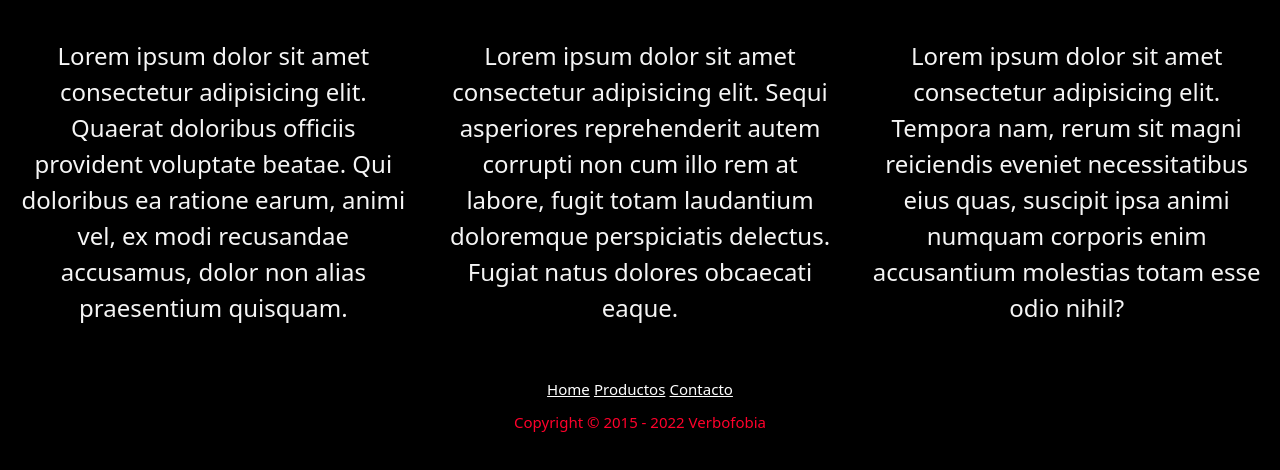
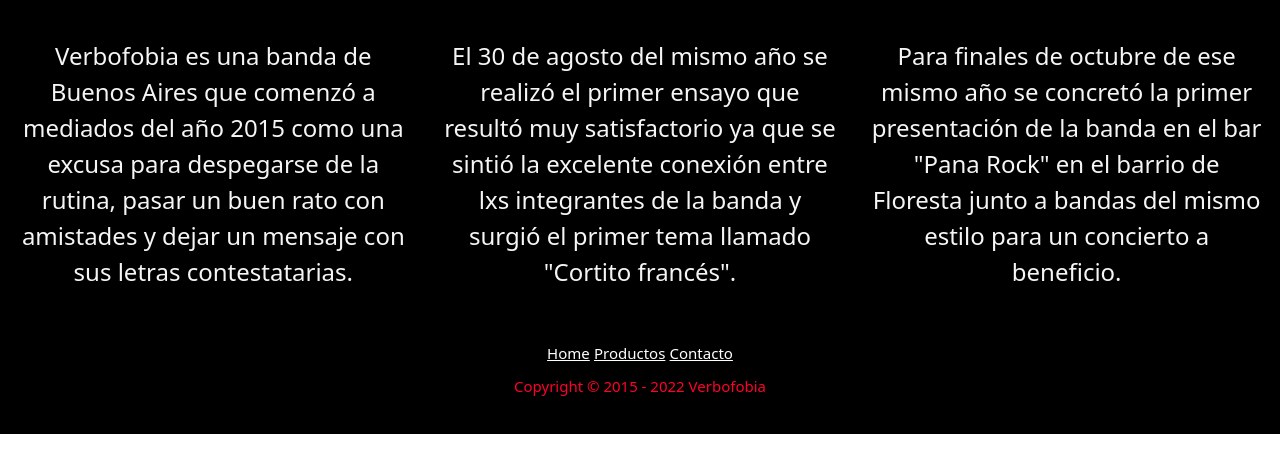
Before and after one commit to Marianela1995/Banda-Parrado, a plain HTML site: page index.html in a window 1280 px wide. Shown: the part 1099-1569 px from the top of the page. After the commit the page ends 1533 px from the top, so only its background shows below. Drawn offline with nearby package versions, Linux system fonts and the light colour scheme.

Commit message:
Cambie los Lorem de index y cambie de sector los cdn de los estilos

```diff
--- a/index.html
+++ b/index.html
@@ -47,17 +47,17 @@
         <main class="descripcion">
             <section>
                 <p class="fs-4">
-                    Lorem ipsum dolor sit amet consectetur adipisicing elit. Quaerat doloribus officiis provident voluptate beatae. Qui doloribus ea ratione earum, animi vel, ex modi recusandae accusamus, dolor non alias praesentium quisquam.
+                    Verbofobia es una banda de Buenos Aires que comenzó a mediados del año 2015 como una excusa para despegarse de la rutina, pasar un buen rato con amistades y dejar un mensaje con sus letras contestatarias.
                 </p>
             </section>
             <section>
                 <p class="fs-4">
-                    Lorem ipsum dolor sit amet consectetur adipisicing elit. Sequi asperiores reprehenderit autem corrupti non cum illo rem at labore, fugit totam laudantium doloremque perspiciatis delectus. Fugiat natus dolores obcaecati eaque.
+                    El 30 de agosto del mismo año se realizó el primer ensayo que resultó muy satisfactorio ya que se sintió la excelente conexión entre lxs integrantes de la banda y surgió el primer tema llamado "Cortito francés".
                 </p>
             </section>
             <section>
                 <p class="fs-4">
-                    Lorem ipsum dolor sit amet consectetur adipisicing elit. Tempora nam, rerum sit magni reiciendis eveniet necessitatibus eius quas, suscipit ipsa animi numquam corporis enim accusantium molestias totam esse odio nihil?
+                    Para finales de octubre de ese mismo año se concretó la primer presentación de la banda en el bar "Pana Rock" en el barrio de Floresta junto a bandas del mismo estilo para un concierto a beneficio.
                 </p>
             </section>
 
```
Also changed, not shown: paginas/integrantes.html (+2 -2 lines).
